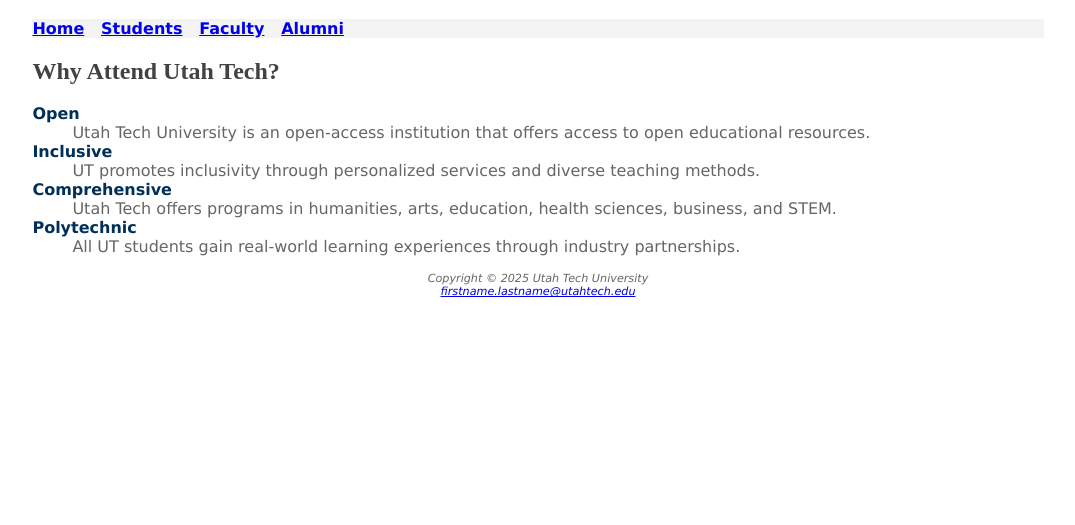
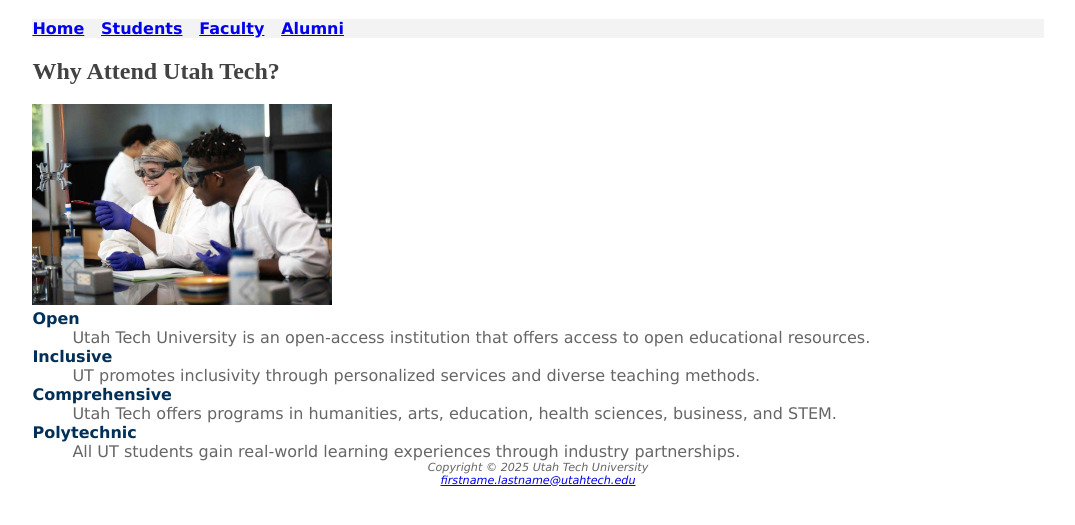
Before and after one commit to knowltonjef/se1400, a plain HTML site: page utahtech3/students.html in a window 1280 px wide. Shown: the part 85-610 px from the top of the page, without its empty margins (102-1177 px from the left). Drawn offline with Linux system fonts and the light colour scheme.

Commit message:
students page

```diff
--- a/utahtech3/students.html
+++ b/utahtech3/students.html
@@ -19,9 +19,10 @@
             <a href="faculty.html">Faculty</a> &nbsp;
             <a href="alumni.html">Alumni</a>
         </nav>
+        <div id="studenthero"></div>
         <main>
             <h2>Why Attend Utah Tech?</h2>
-            <dl>
+            <img src="students.jpg" alt="students doing science" width="300px" <dl>
             <dt>Open</dt>
             <dd>Utah Tech University is an open-access institution that offers access to open educational resources.
             </dd>
```
Lines whose indentation alone changed are shown as unchanged.
